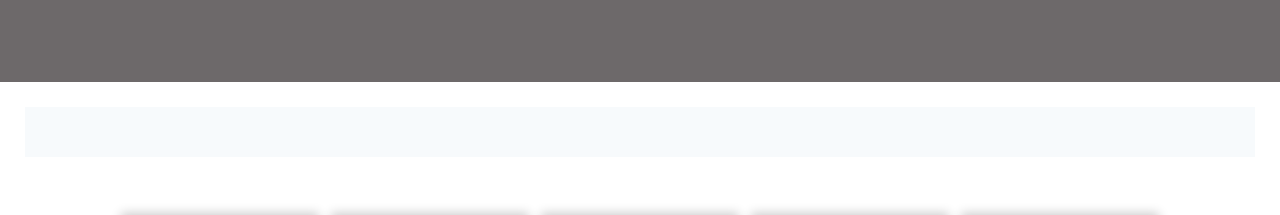
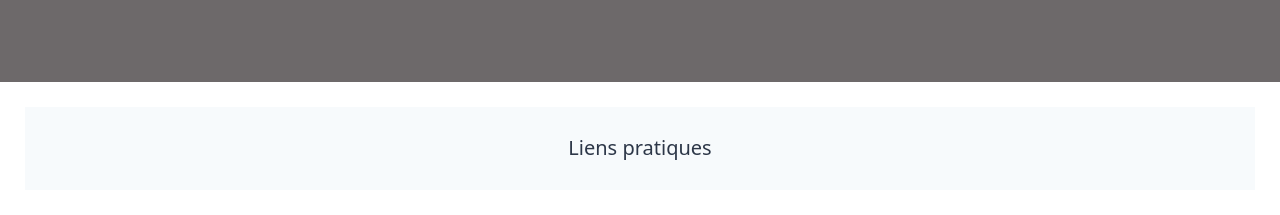
Before and after one commit to flolgl/pjs3Site, a React (Create React App) app in the folder mon-app/: page / in a window 1280 px wide. Shown: the part 1603-1818 px from the top of the page. Built offline with nearby package versions, Linux system fonts and the light colour scheme.

Commit message:
small fix d'un resumé manquant

```diff
--- a/mon-app/src/pages/Accueil.css
+++ b/mon-app/src/pages/Accueil.css
@@ -32,7 +32,7 @@
 }
 .accueil{
     position:relative;
-    height: 50% ;
+    height: 50%  !important;
     background-color: #6d696a;
 }
 .carrousel{
--- a/mon-app/src/pages/Accueil.js
+++ b/mon-app/src/pages/Accueil.js
@@ -77,7 +77,7 @@ export default class Accueil extends React.Component{
                 </div>
                 <PageTPL
                     title="Tourisme à brehat"
-                    resume=""
+                    resume="Liens pratiques"
                     buttons={[["Office de Tourisme", "i"], ["Camping municipal", "camping"], ["Horaires vedettes", "bateau"], ["Ports et mouillages", "port"], ["Numéros utiles", "phone"], ["Activités culturelles", "thatre"], ["Activités sportives", "foot"], ["Patrimoine", "eglise"], ["Histoire", "livre"]]}
                 ></PageTPL>
 
```
